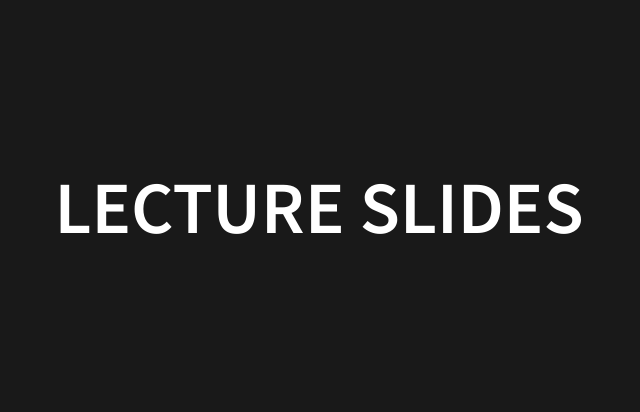
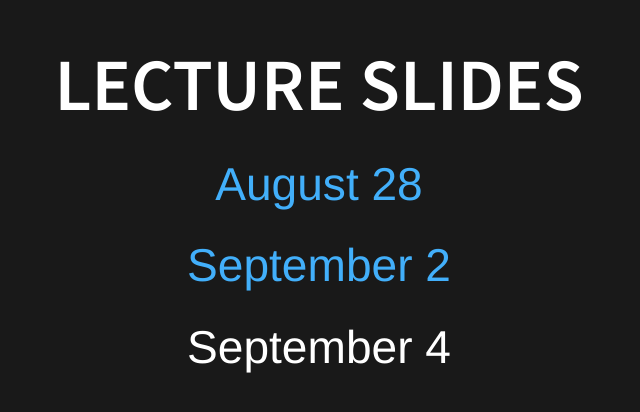
Before and after one commit to vierth/chineselitenglish, a website: page index.html in a window 1280 px wide. Shown: the part 178-590 px from the top of the page, without its empty margins (321-961 px from the left). Drawn offline with Linux system fonts and the light colour scheme.

Commit message:
fix links

```diff
--- a/index.html
+++ b/index.html
@@ -26,9 +26,9 @@
 		<div class="reveal">
 			<div class="slides">
 				<section><h2>Lecture Slides</h2>
-				<p><a href="https://vierth.github.io/chineselitenglish/August%2028.html"></a></p>
-				<p><a href="https://vierth.github.io/chineselitenglish/September%202.html"></a></p>
-				<p><a href="https://vierth.github.io/chineselitenglish/September%204.html"></a></p></section>
+				<p><a href="https://vierth.github.io/chineselitenglish/August%2028.html">August 28</a></p>
+				<p><a href="https://vierth.github.io/chineselitenglish/September%202.html">September 2</a></p>
+				<p><a href="https://vierth.github.io/chineselitenglish/September%204.html"></a>September 4</p></section>
 			</div>
 		</div>
 
```
